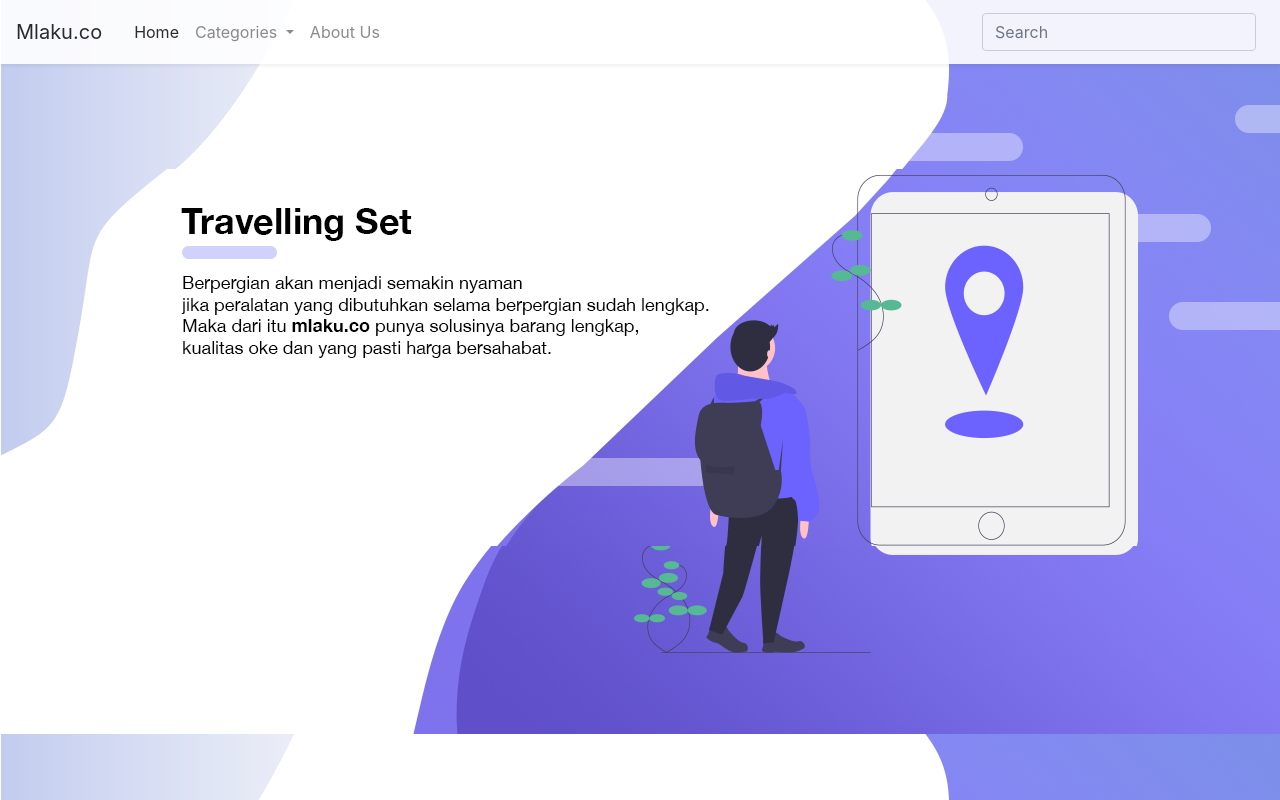
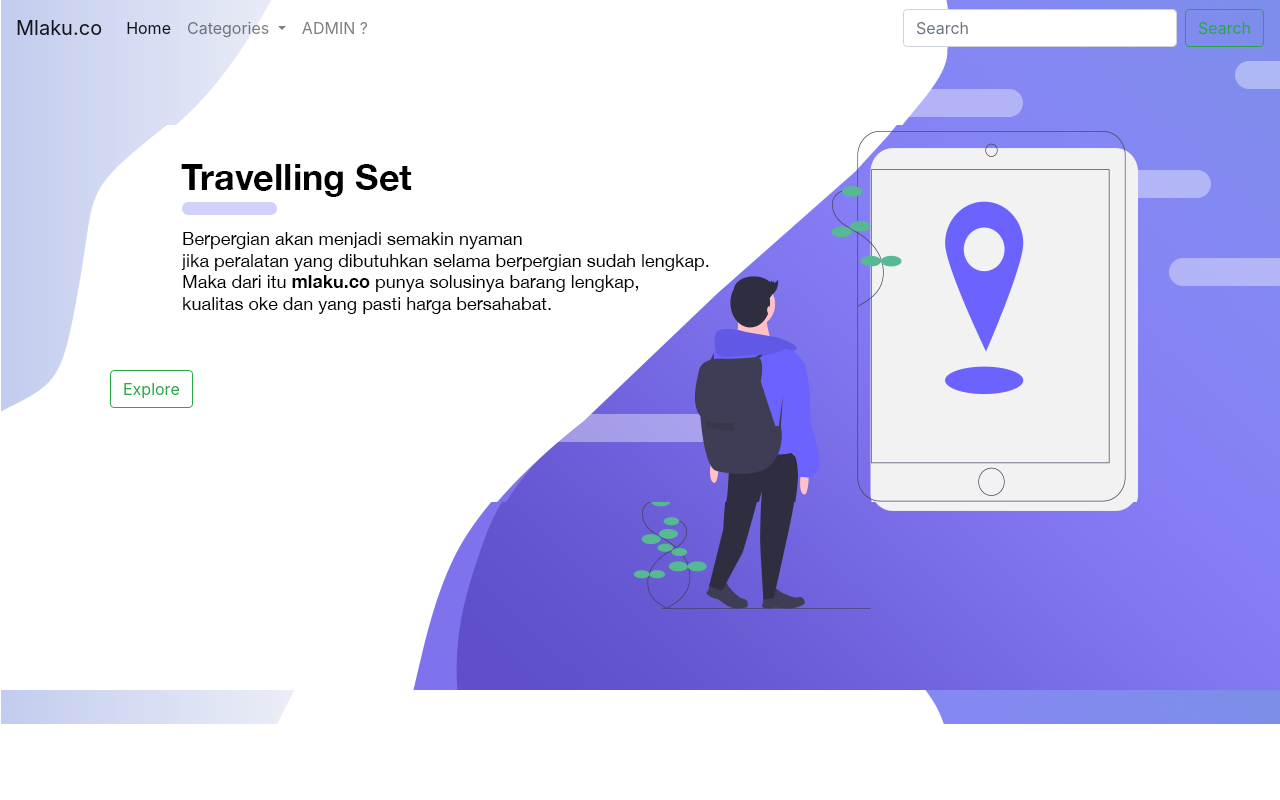
Before and after one commit to prpl-tifuad/PRPL2019-Penyewaan-Barang-Travelling, a PHP site: page / in a window 1280 px wide. Run offline with PHP 8.4, Linux system fonts and the light colour scheme; some libraries are stand-ins or nearby versions.

Commit message:
sudah ditambah sesuai chat

```diff
--- a/index.php
+++ b/index.php
@@ -1,55 +1,65 @@
-<link rel="stylesheet" href="https://stackpath.bootstrapcdn.com/bootstrap/4.3.1/css/bootstrap.min.css" integrity="sha384-ggOyR0iXCbMQv3Xipma34MD+dH/1fQ784/j6cY/iJTQUOhcWr7x9JvoRxT2MZw1T" crossorigin="anonymous">
-<link rel="stylesheet" href="css/header.css">
-<link rel="stylesheet" href="css/body.css">
-<link rel="stylesheet" href="css/footer.css">
+<!doctype html>
+<html lang="en">
+  <head>
+    <!-- Required meta tags -->
+    <meta charset="utf-8">
+    <meta name="viewport" content="width=device-width, initial-scale=1, shrink-to-fit=no">
 
-<script type="text/javascript" src="js/script.js"></script>
-<script src="https://code.jquery.com/jquery-3.2.1.slim.min.js" integrity="sha384-KJ3o2DKtIkvYIK3UENzmM7KCkRr/rE9/Qpg6aAZGJwFDMVNA/GpGFF93hXpG5KkN" crossorigin="anonymous"></script>
-<script src="https://cdnjs.cloudflare.com/ajax/libs/popper.js/1.12.9/umd/popper.min.js" integrity="sha384-ApNbgh9B+Y1QKtv3Rn7W3mgPxhU9K/ScQsAP7hUibX39j7fakFPskvXusvfa0b4Q" crossorigin="anonymous"></script>
-<script src="https://maxcdn.bootstrapcdn.com/bootstrap/4.0.0/js/bootstrap.min.js" integrity="sha384-JZR6Spejh4U02d8jOt6vLEHfe/JQGiRRSQQxSfFWpi1MquVdAyjUar5+76PVCmYl" crossorigin="anonymous"></script>
-
-<script src="//cdnjs.cloudflare.com/ajax/libs/jquery/3.2.1/jquery.min.js"></script>
-
-<head>
-    <div id="kepala1" class="shadow-sm py-1 sticky-top " >
-        <nav class="navbar navbar-expand-md navbar-light">
-            <a class="navbar-brand a" href="index.html">Mlaku.co</a>
+    <!-- Bootstrap CSS -->
+    <link rel="stylesheet" href="https://maxcdn.bootstrapcdn.com/bootstrap/4.0.0/css/bootstrap.min.css" integrity="sha384-Gn5384xqQ1aoWXA+058RXPxPg6fy4IWvTNh0E263XmFcJlSAwiGgFAW/dAiS6JXm" crossorigin="anonymous">
+    <link rel="stylesheet" href="style.css">
+    <title>Hello, world!</title>
+  </head>
+  <body>
+  <nav class="navbar navbar-expand-md navbar-light bismillah">
+  <a class="navbar-brand" href="#">Mlaku.co</a>
   <button class="navbar-toggler" type="button" data-toggle="collapse" data-target="#navbarSupportedContent" aria-controls="navbarSupportedContent" aria-expanded="false" aria-label="Toggle navigation">
     <span class="navbar-toggler-icon"></span>
   </button>
 
-            <div class="collapse navbar-collapse sticky" id="navbarSupportedContent">
-                <ul class="navbar-nav mr-auto pl-2">
+  <div class="collapse navbar-collapse" id="navbarSupportedContent">
+    <ul class="navbar-nav mr-auto">
         <li class="nav-item active">
-                        <a class="nav-link" href="index.html">Home <span class="sr-only">(current)</span></a>
+        <a class="nav-link" href="index.php">Home <span class="sr-only">(current)</span></a>
       </li>
       <li class="nav-item dropdown">
         <a class="nav-link dropdown-toggle" href="#" id="navbarDropdown" role="button" data-toggle="dropdown" aria-haspopup="true" aria-expanded="false">
           Categories
         </a>
         <div class="dropdown-menu" aria-labelledby="navbarDropdown">
-                        <a class="dropdown-item" href="./categories/alatkemah.php">Alat Kemah</a>
-                        <a class="dropdown-item" href="./categories/alathiking.php">Alat Hiking</a>
-                        <a class="dropdown-item" href="./categories/pakaiantravelling.php">Pakaian Travelling</a>
+          <a class="dropdown-item" href="alatkemah.php">Alat Kemah</a>
+          <a class="dropdown-item" href="alathiking.php">Alat Hiking</a>
+          <a class="dropdown-item" href="pakaiantravelling.php">Pakaian Travelling</a>
         </div>
       </li>
       <li class="nav-item">
-                        <a class="nav-link" href="#">About Us</a>
+        <a class="nav-link" href="LOGIN.php">ADMIN ?</a>
       </li>
     </ul>
-                <!-- copas ini pak -->
-                <form class="form-inline my-2 my-lg-0" method="GET" action="pencarian.php">
-                    <input class="form-control mr-sm-2" type="text" name="search" placeholder="Search" aria-label="Search" onkeyup="this.value = this.value.toLowerCase();">
-            <!--      <button class="btn btn-outline-success my-2 my-sm-0" name="search" type="submit">Search</button>-->
-
+    <form class="form-inline my-2 my-lg-0">
+      <input class="form-control mr-sm-2" type="search" placeholder="Search" aria-label="Search">
+      <button class="btn btn-outline-success my-2 my-sm-0" type="submit">Search</button>
     </form>
-                <!-- sampai sini, ganti aja yang sebelumnya. -->
   </div>
 </nav>
+
+<div class="jumbotron jumbotron-fluid alhamdulillah">
+  <div class="container">
+    <!-- <h1 class="display-4">Fluid jumbotron</h1>
+    <p class="lead">This is a modified jumbotron that occupies the entire horizontal space of its parent.</p>
+  --></div>
+  <div class="button">
+  <a href="alatkemah.php"><button type="button" class="btn btn-outline-success">Explore</button></a>
   </div>
-</head>
-
-<body class="bg">
 
 
+
+</div>
+
+    <!-- Optional JavaScript -->
+    <!-- jQuery first, then Popper.js, then Bootstrap JS -->
+    <script src="https://code.jquery.com/jquery-3.2.1.slim.min.js" integrity="sha384-KJ3o2DKtIkvYIK3UENzmM7KCkRr/rE9/Qpg6aAZGJwFDMVNA/GpGFF93hXpG5KkN" crossorigin="anonymous"></script>
+    <script src="https://cdnjs.cloudflare.com/ajax/libs/popper.js/1.12.9/umd/popper.min.js" integrity="sha384-ApNbgh9B+Y1QKtv3Rn7W3mgPxhU9K/ScQsAP7hUibX39j7fakFPskvXusvfa0b4Q" crossorigin="anonymous"></script>
+    <script src="https://maxcdn.bootstrapcdn.com/bootstrap/4.0.0/js/bootstrap.min.js" integrity="sha384-JZR6Spejh4U02d8jOt6vLEHfe/JQGiRRSQQxSfFWpi1MquVdAyjUar5+76PVCmYl" crossorigin="anonymous"></script>
   </body>
+</html>
--- /dev/null
+++ b/style.css
@@ -0,0 +1,249 @@
+.bismillah{
+    background: transparent;
+}
+
+.alhamdulillah
+{
+    margin-top: -100px;
+    background-image: url(desainprplui1REVISI.png);
+    height: 768px;
+    background-position: cover;
+}
+
+.alhamdulillah2
+{
+    background-image: url(desainprplui2.png);
+    height: 768px;
+    background-position: cover;
+}
+
+.alhamdulillah4
+{
+    background-image: url(desainprplui1REVISI.png);
+    height: 768px;
+    background-position: cover;
+}
+
+.button
+{
+    position: absolute;
+    top: 370px;
+    right: 970px;
+    width: 200px;
+    height: 100px;
+}
+
+.buttonnext
+{
+    position: absolute;
+    top: 570px;
+    right: 150px;
+    width: 200px;
+    height: 100px;
+}
+
+.buttonback
+{
+    position: absolute;
+    top: 400px;
+    right: 900px;
+    width: 200px;
+    height: 100px;
+}
+
+.container
+{
+    position: absolute;
+    top: 100px;
+    right: 970px;
+    width: 200px;
+    height: 100px;
+}
+
+.container2
+{
+    position: absolute;
+    top: 100px;
+    right: 600px;
+    width: 200px;
+    height: 100px;
+}
+
+.container3
+{
+    position: absolute;
+    top: 400px;
+    right: 600px;
+    width: 200px;
+    height: 100px;
+}
+
+.containerkiri
+{
+    position: absolute;
+    top: 300px;
+    right: 950px;
+    width: 200px;
+    height: 100px;
+}
+
+
+.containerkanan
+{
+    position: absolute;
+    top: 300px;
+    right: 600px;
+    width: 200px;
+    height: 100px;
+}
+
+.containerbawah
+{
+    position: absolute;
+    top: 590px;
+    right: 600px;
+    width: 200px;
+    height: 100px;
+}
+
+.containerform
+{
+    position: absolute;
+    top: 25px;
+    right: 620px;
+    width: 200px;
+    height: 100px;
+}
+
+.containerform2
+{
+    position: absolute;
+    top: 200px;
+    right: 620px;
+    width: 200px;
+    height: 100px;
+}
+
+.img
+{
+    width : 200px;
+    height : 200px;
+}
+
+.imgbutton
+{
+    width : 30px;
+    height : 30px;
+}
+
+.remember
+{
+    background-color: aqua;
+    position: absolute;
+    top: 300px;
+    right: 900px;
+    width: 200px;
+    height: 100px;
+    font-family: "Warung Kopi", serif;
+}
+
+.tulisan_login{
+	text-align: center;
+	/*membuat semua huruf menjadi kapital*/
+	text-transform: uppercase;
+}
+
+.posisi_login
+{
+    position: absolute;
+    top: 100px;
+    right: 620px;
+    width: 200px;
+    height: 100px;
+	width: 300px;
+}
+.kotak_login{
+	width: 300px;
+	background:aqua;
+    /*meletakkan form ke tengah*/
+
+	margin: 40px auto;
+	padding: 30px 20px;
+}
+
+label{
+	font-size: 11pt;
+}
+
+.form_login{
+	/*membuat lebar form penuh*/
+	box-sizing : border-box;
+	width: 100%;
+	padding: 10px;
+	font-size: 11pt;
+	margin-bottom: 20px;
+}
+
+.tombol_login{
+	background: #46de4b;
+	color: white;
+	font-size: 11pt;
+	width: 100%;
+	border: none;
+	border-radius: 3px;
+	padding: 10px 20px;
+}
+
+.link{
+	color: #232323;
+	text-decoration: none;
+	font-size: 10pt;
+}
+
+.logo_input
+{
+    position: absolute;
+    top: 250px;
+    right: 800px;
+    width: 200px;
+    height: 100px;
+}
+
+.input_admin
+{
+    position: absolute;
+    top: 275px;
+    right: 830px;
+    width: 200px;
+    height: 100px;
+}
+
+.logo_lihat
+{
+    position: absolute;
+    top: 250px;
+    right: 500px;
+    width: 200px;
+    height: 100px;
+}
+
+.lihat_admin
+{
+    position: absolute;
+    top: 275px;
+    right: 530px;
+    width: 200px;
+    height: 100px;
+}
+
+.tulisan
+{
+    font-family: sans-serif;
+    font-size: 40px;
+    position : absolute;
+    top: 100px;
+    left: 500px;
+    /* right: 530px;
+    width: 200px;
+    height: 100px; */
+}
```
Also changed, not shown: LOGIN.php (added, +76 -0 lines), dashboard_admin.php (added, +75 -0 lines), input_admin.php (added, +81 -0 lines), lihat_admin.php (added, +64 -0 lines). Lines whose indentation alone changed are shown as unchanged.
